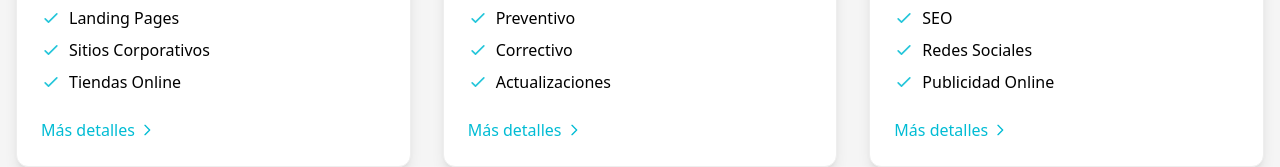
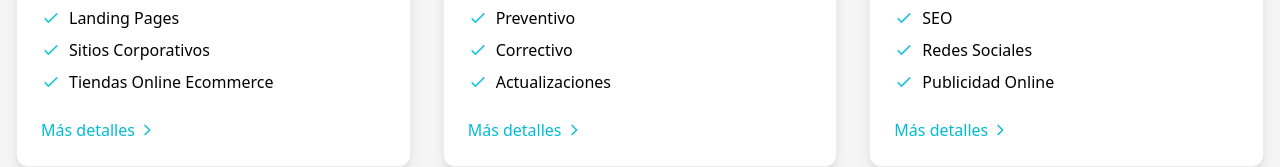
Before and after one commit to MaxOCs/MF-TechSoft, an Astro site: page / in a window 1280 px wide. Shown: the part 1399-1566 px from the top of the page. Built offline with nearby package versions, Linux system fonts and the light colour scheme; Astro itself is replaced by a stand-in of ours.

Commit message:
crear main

```diff
--- a/src/components/Services.astro
+++ b/src/components/Services.astro
@@ -8,7 +8,7 @@ const services = [
     title: "Desarrollo Web",
     description: "Creación de sitios web a medida con tecnologías modernas y responsive design.",
     icon: "💻",
-    features: ["Landing Pages", "Sitios Corporativos", "Tiendas Online"]
+    features: ["Landing Pages", "Sitios Corporativos", "Tiendas Online Ecommerce"]
   },
   {
     title: "Mantenimiento",
```
